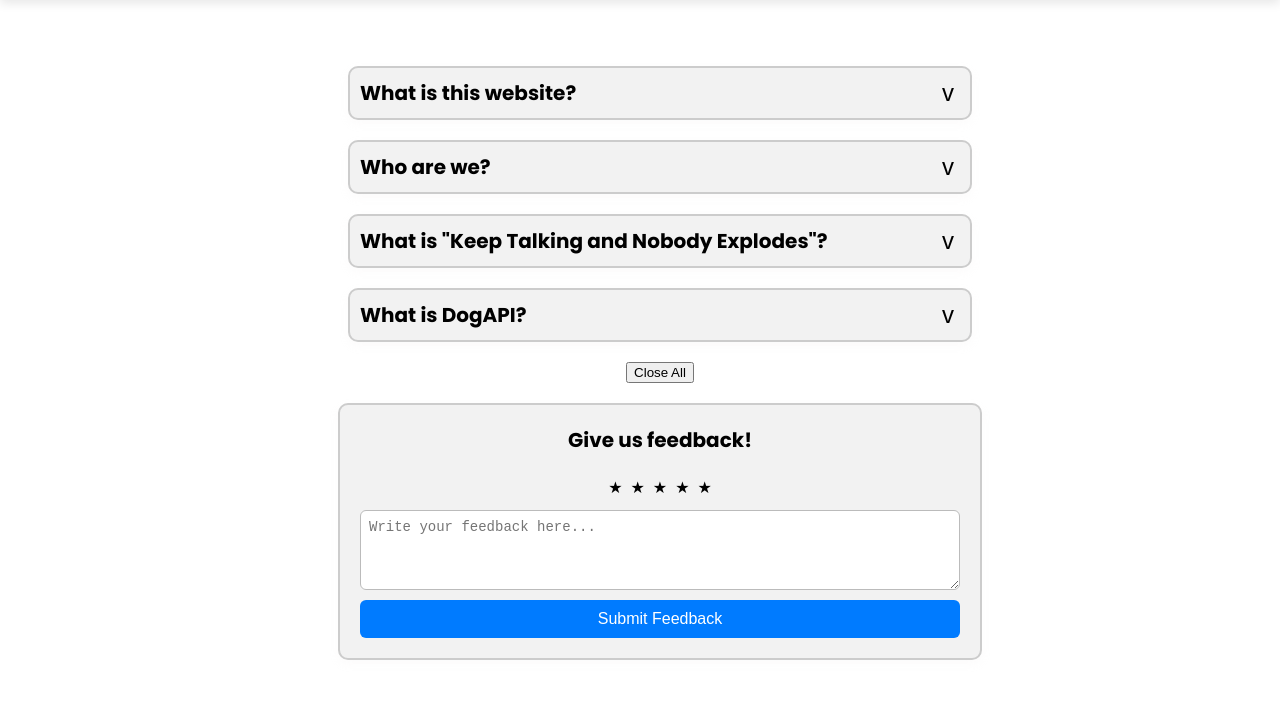
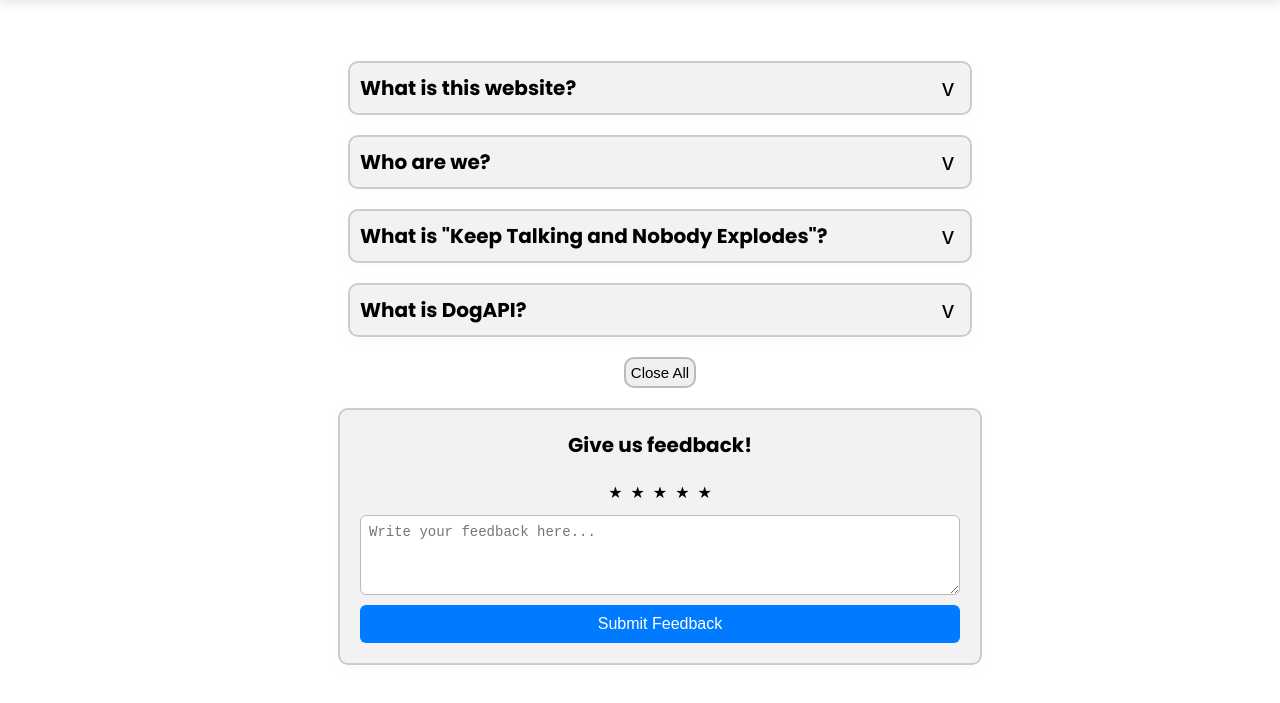
Before and after one commit to Dzarooo/esmovia, a plain HTML site: page html/aboutus.html in a window 1280 px wide. Shown: the part 87-790 px from the top of the page. Drawn offline with Linux system fonts and the light colour scheme.

Commit message:
fixed something

```diff
--- a/css/aboutus.css
+++ b/css/aboutus.css
@@ -57,11 +57,11 @@ main {
     gap: 20px;
 }
 
-a {
+main a {
     color: black;
 }
 
-a:visited {
+main a:visited {
     color: black;
 }
 
@@ -127,3 +127,11 @@ a:visited {
 .feedback-card button:hover {
     background-color: #0056b3;
 }
+
+#closeAllBtn {
+    appearance: none;
+    border-radius:10px;
+    border: 2px solid #bbb;
+    padding:5px;
+    font-size:15px;
+}
```
